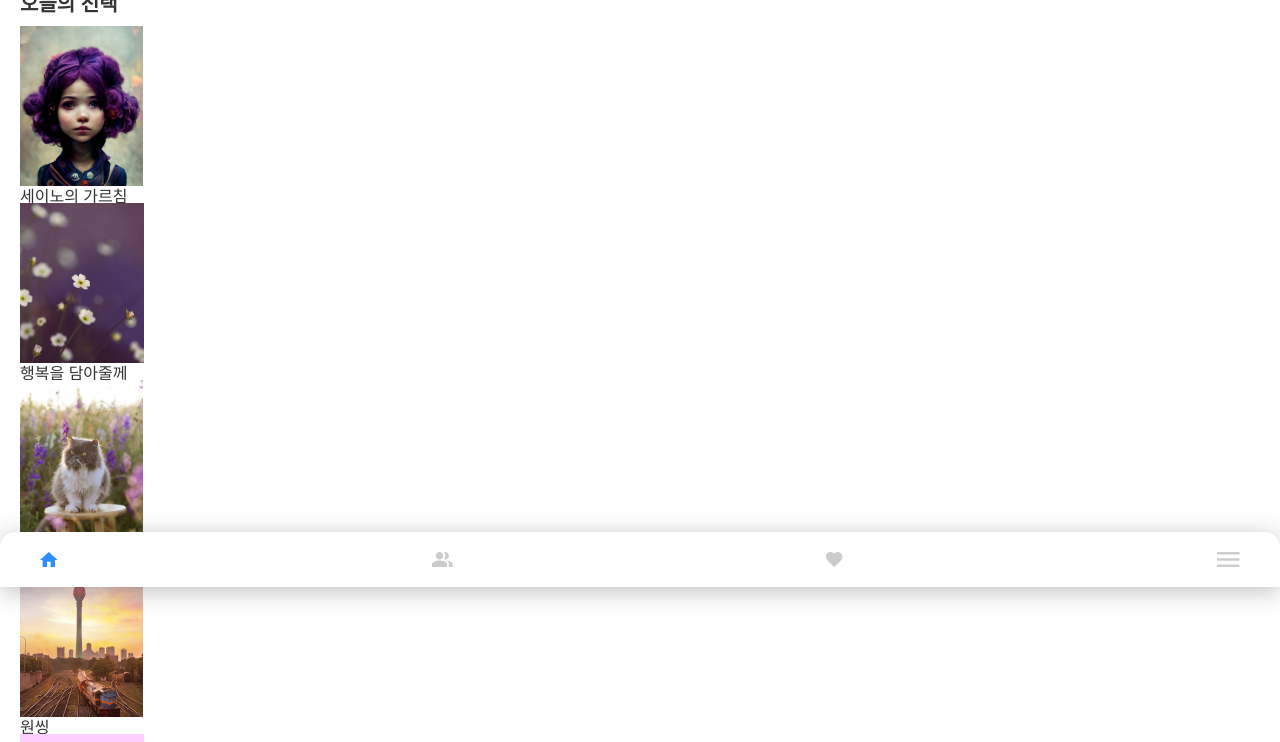
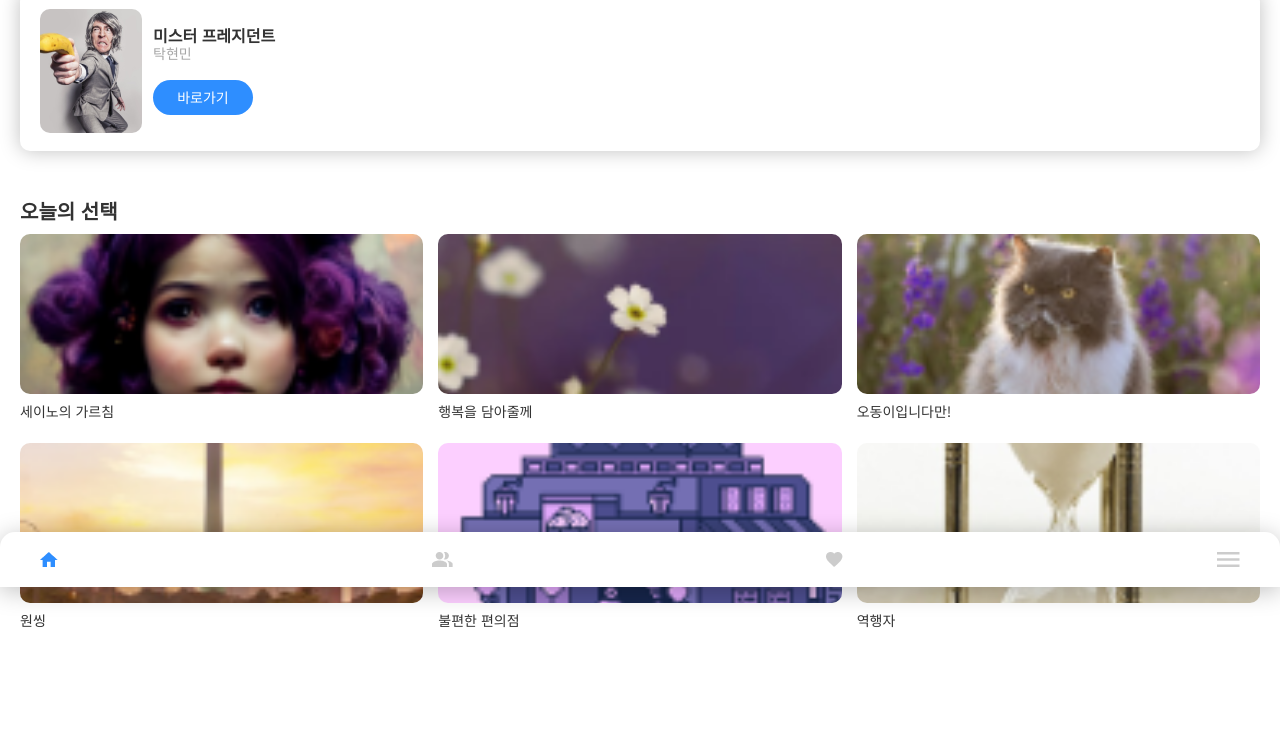
Before and after one commit to dohr98/mobile, a plain HTML site: page sub/sub01.html in a window 1280 px wide. Shown: the part 213-955 px from the top of the page. After the commit the page ends 925 px from the top, so only its background shows below. Drawn offline with Linux system fonts and the light colour scheme.

Commit message:
Add files via upload

```diff
--- /dev/null
+++ b/sub/sub01.css
@@ -0,0 +1,78 @@
+@charset "utf-8";
+
+/* sub파일 안에서 header 변경 */
+header{
+    position: relative;
+    top: 0;
+    margin-top: 50px;
+}
+
+/* cont01 🤩 */
+.cont01{
+    padding-top: 60px;
+}
+.cont01 .list{
+    height: 160px;
+    border-radius: 10px;
+    box-shadow: 0 0 20px rgba(0, 0, 0, 0.25);
+    display: flex;
+    align-items: center;
+    padding: 0 20px;
+}
+.cont01 .list figure{
+    width: 102px;
+    height: 124px;
+    border-radius: 10px;
+    overflow: hidden;
+}
+.cont01 .list figure img{
+    width: 100%;
+    height: 100%;
+    object-fit: cover;
+}
+.cont01 .list .info{
+    margin-left: 11px;
+}
+.cont01 .list .info p{
+    margin: 3px 0 20px;
+    font-size: 14px;
+    color: #A7A7A7;
+}
+.cont01 .list .info a{
+    display: inline-block;
+    width: 100px;
+    height: 35px;
+    background-color: #2E8EFF;
+    font-size: 14px;
+    text-align: center;
+    line-height: 35px;
+    border-radius: 20px;
+    color: #fff;
+}
+/* cont02 🙄🙄 */
+.cont02{
+    padding-top: 50px;
+}
+.cont02 .list{
+    display: flex;
+    justify-content: space-between;
+    flex-wrap: wrap;
+}
+.cont02 .list .item{
+    width: calc(100% / 3 - 10px);
+    margin-bottom: 25px;
+}
+.cont02 .list .item a figure{
+    height: 160px;
+    border-radius: 10px;
+    overflow: hidden;
+}
+.cont02 .list .item a figure img{
+    width: 100%;
+    height: 100%;
+    object-fit: cover;
+}
+.cont02 .list .item p{
+    margin-top: 10px;
+    font-size: 14px;
+}
--- a/sub/sub01.html
+++ b/sub/sub01.html
@@ -6,7 +6,7 @@
     <meta name="viewport" content="width=device-width, initial-scale=1.0">
     <title>베스트</title>
     <link rel="stylesheet" href="../css/common.css">
-    <link rel="stylesheet" href="/css/sub01.css">
+    <link rel="stylesheet" href="../sub/sub01.css">
 </head>
 <body>
     <header>
```
